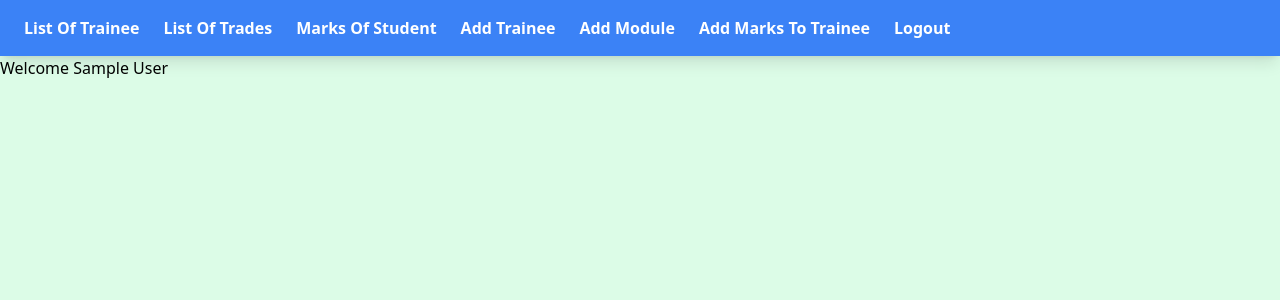
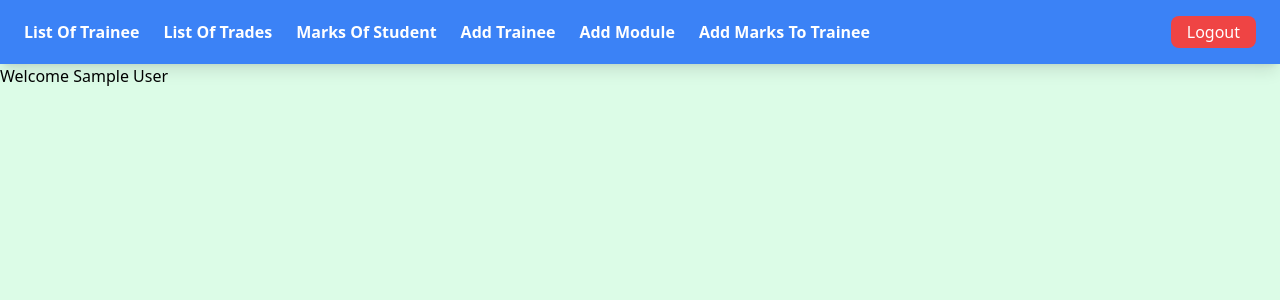
Before and after one commit to nietiene/Niyomugabo_Etinene_PHP_PHROGRAMMING_INTEGRATED_ASSESSMENT, a PHP site: page /Dashboard.php in a window 1280 px wide. Shown: the top 300 px of the page. Run offline with PHP 8.4, Linux system fonts and the light colour scheme; the visitor is signed in with stand-in values (Sample User, id 1); some libraries are stand-ins or nearby versions.

Commit message:
commit of gikonko-tss-managment-system

```diff
--- a/Dashboard.php
+++ b/Dashboard.php
@@ -19,11 +19,10 @@
            <li><a href="addTrainee.php" class="hover:text-blue-800 hover:underline transition duration-200">Add Trainee</a></li>
            <li><a href="addModule.php" class="hover:text-blue-800 hover:underline transition duration-200">Add Module</a></li>
            <li><a href="addMarks.php" class="hover:text-blue-800 hover:underline transition duration-200">Add Marks To Trainee</a></li>
-           <div>
-               <a href="logout.php">Logout</a>
+         </ul>
+           <div class="flex justify-end">
+               <a href="logout.php" class="text-white rounded-lg hover:bg-red-700 bg-red-500 py-1 px-4 transition duration-200">Logout</a>
            </div>
-
-         </ul>
       </nav>
    </div>
 
```
